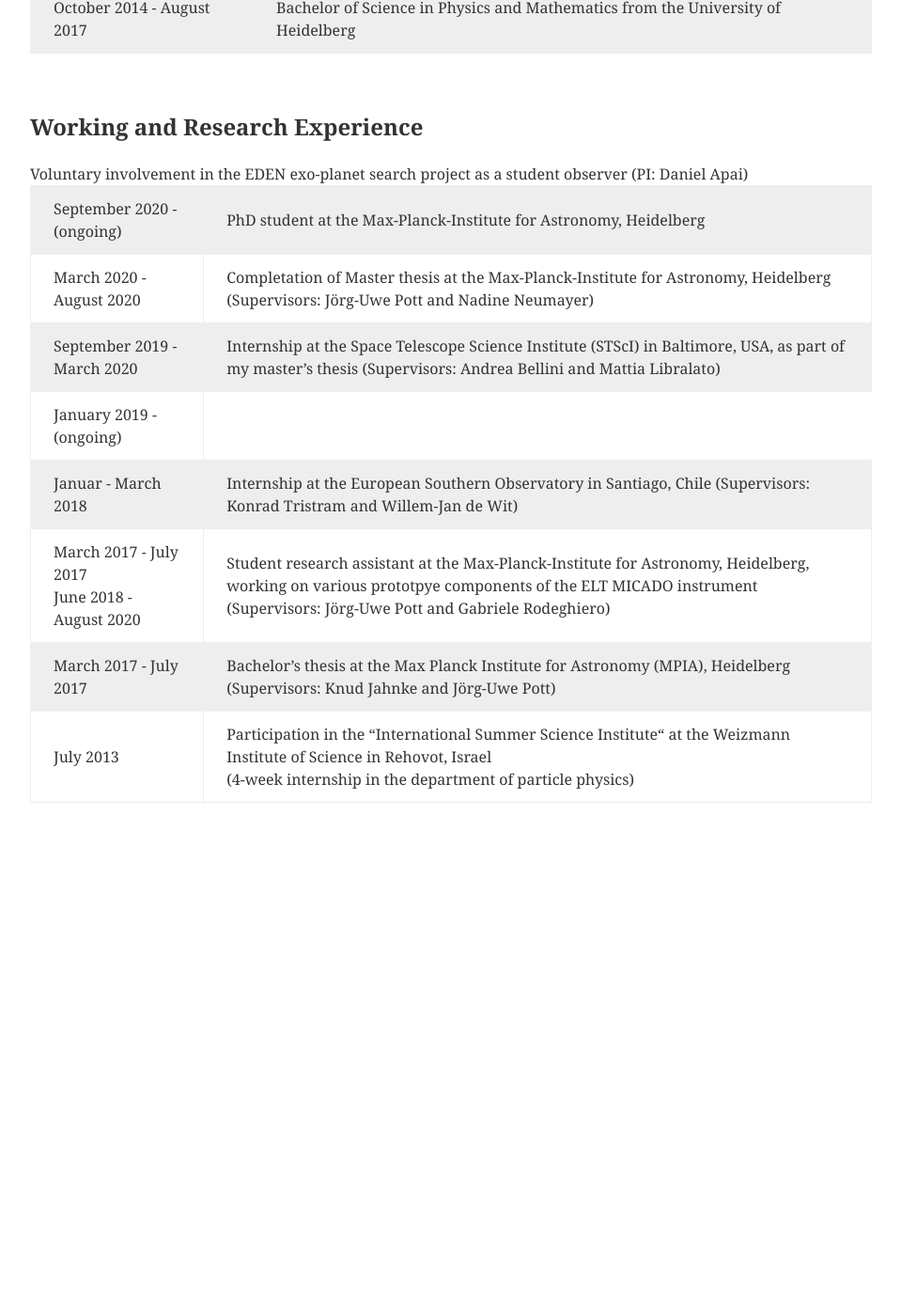
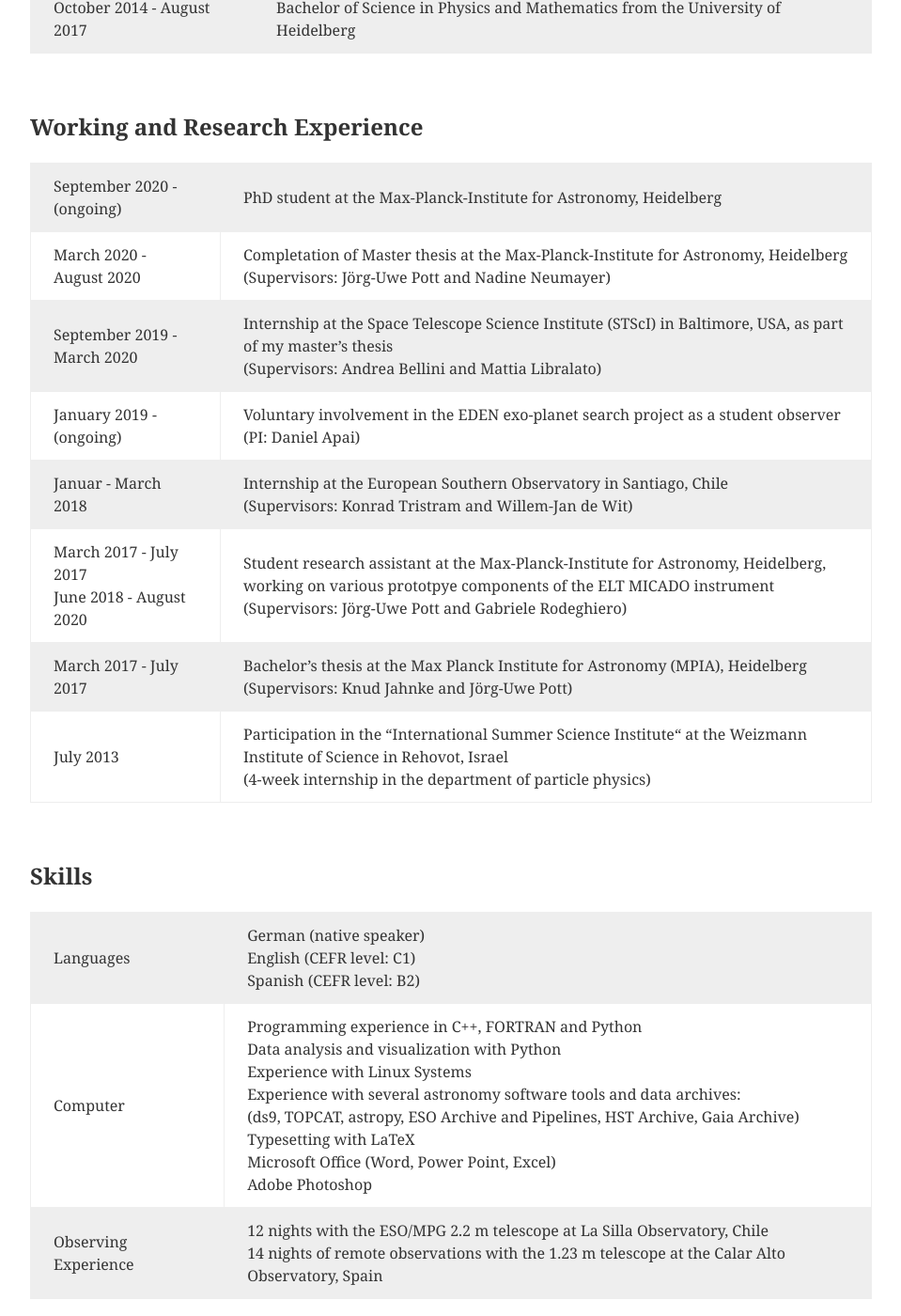
Before and after one commit to maxhaeberle/maxhaeberle.github.io, a Jekyll site: the page built from cv.html, in a window 1280 px wide and 1400 px high, scrolled down 709 px. Shown: the whole window at 94% size, without its empty margins (160-1119 px from the left). Built offline with Jekyll 4.4.1, drawn with Linux system fonts in a browser that asks for light colours; before the commit the page ends 1588 px from its top, so only the background shows below that.

Commit message:
Filling CV Tables

```diff
--- a/cv.html
+++ b/cv.html
@@ -17,15 +17,31 @@ header-image: ../assets/img/paranal1.jpg
 <h2> Working and Research Experience </h2>
 <table class="table">
   <tr><td>September 2020 - (ongoing)</td><td>PhD student at the Max-Planck-Institute for Astronomy, Heidelberg</td></tr>
-    <tr><td>March 2020 - August 2020</td><td>Completation of Master thesis at the Max-Planck-Institute for Astronomy, Heidelberg (Supervisors: Jörg-Uwe Pott and Nadine Neumayer)</td></tr>
+    <tr><td>March 2020 - August 2020</td><td>Completation of Master thesis at the Max-Planck-Institute for Astronomy, Heidelberg <br>(Supervisors: Jörg-Uwe Pott and Nadine Neumayer)</td></tr>
   <tr><td>September 2019 - March 2020</td><td>Internship at the Space Telescope Science Institute (STScI) in
-Baltimore, USA, as part of my master’s thesis (Supervisors: Andrea Bellini and Mattia Libralato)</td></tr>
-  <tr><td>January 2019 - (ongoing)</td></td>Voluntary involvement in the EDEN exo-planet search project as a student
-observer (PI: Daniel Apai)</td></tr>
-  <tr><td>Januar - March 2018</td><td>Internship at the European Southern Observatory in Santiago, Chile (Supervisors: Konrad Tristram and Willem-Jan de Wit)</td></tr>
-  <tr><td>March 2017 - July 2017 <br>June 2018 - August 2020</td><td>Student research assistant at the Max-Planck-Institute for Astronomy, Heidelberg, working on various prototpye components of the ELT MICADO instrument (Supervisors: Jörg-Uwe Pott and Gabriele Rodeghiero)</td></tr>
-<tr><td>March 2017 - July 2017</td><td>Bachelor’s thesis at the Max Planck Institute for Astronomy (MPIA), Heidelberg (Supervisors: Knud Jahnke and Jörg-Uwe Pott)</td></tr>
+Baltimore, USA, as part of my master’s thesis <br>(Supervisors: Andrea Bellini and Mattia Libralato)</td></tr>
+  <tr><td>January 2019 - (ongoing)</td><td>Voluntary involvement in the EDEN exo-planet search project as a student
+observer <br>(PI: Daniel Apai)</td></tr>
+  <tr><td>Januar - March 2018</td><td>Internship at the European Southern Observatory in Santiago, Chile <br>(Supervisors: Konrad Tristram and Willem-Jan de Wit)</td></tr>
+  <tr><td>March 2017 - July 2017 <br>June 2018 - August 2020</td><td>Student research assistant at the Max-Planck-Institute for Astronomy, Heidelberg, working on various prototpye components of the ELT MICADO instrument <br>(Supervisors: Jörg-Uwe Pott and Gabriele Rodeghiero)</td></tr>
+<tr><td>March 2017 - July 2017</td><td>Bachelor’s thesis at the Max Planck Institute for Astronomy (MPIA), Heidelberg <br>(Supervisors: Knud Jahnke and Jörg-Uwe Pott)</td></tr>
  <tr><td>July 2013</td><td>Participation in the “International Summer Science Institute“ at the
 Weizmann Institute of Science in Rehovot, Israel<br>
 (4-week internship in the department of particle physics)</td></tr>
 </table>
+
+<h2>Skills </h2>
+<table class="table">
+  <tr><td>Languages</td><td>German (native speaker)<br>English (CEFR level: C1) <br>Spanish (CEFR level: B2)</td></tr>
+  <tr><td>Computer</td><td>Programming experience in C++, FORTRAN and Python<br>
+Data analysis and visualization with Python<br>
+Experience with Linux Systems<br>
+Experience with several astronomy software tools and data archives:<br>
+(ds9, TOPCAT, astropy, ESO Archive and Pipelines, HST Archive, Gaia Archive)<br>
+Typesetting with LaTeX<br>
+Microsoft Office (Word, Power Point, Excel)<br>
+Adobe Photoshop</td></tr>
+  <tr><td>Observing Experience</td><td>12 nights with the ESO/MPG 2.2 m telescope at La Silla Observatory, Chile<br>
+14 nights of remote observations with the 1.23 m telescope at the Calar
+Alto Observatory, Spain</td></tr>
+</table>
```
